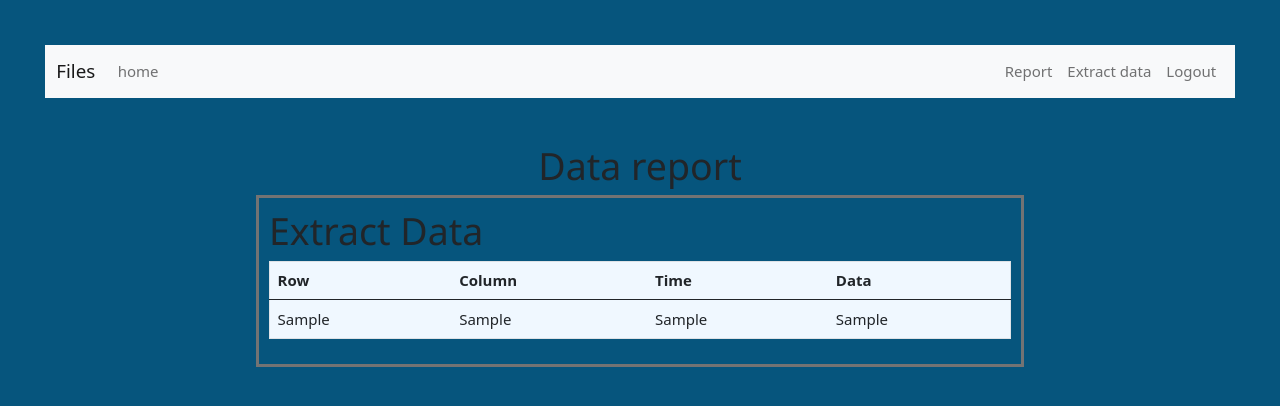
After one commit to IshkMagar/excel-scanner, a Django app: template templates/invalid.html in a window 1280 px wide. The commit adds this page. Shown: the top 406 px of the page. Run offline with Django 3.2, Linux system fonts and the light colour scheme; the template is opened without the code that fills it: most values are stand-ins (such as "Sample title", 1, 10 or a date in 2020); some libraries are stand-ins or nearby versions.

Commit message:
updata on missing, invalid and range data

```diff
--- a/requirements.txt
+++ b/requirements.txt
@@ -2,7 +2,7 @@ Django==3.2.7
 django-heroku==0.3.1
 gunicorn==20.0.4
 whitenoise==5.2.0
-openpyxl==3.0.5
+openpyxl==3.0.9
 psycopg2==2.8.6
 django-allauth==0.45.0
 python-utils>=2.5.0->django-utils2
--- /dev/null
+++ b/templates/invalid.html
@@ -0,0 +1,92 @@
+{% load static %}
+<!DOCTYPE html>
+<html>
+    <head>
+        <title>Report</title>
+        <meta name="viewport" content="width=device-width, initial-scale=1">
+        <link rel="stylesheet" href="https://www.w3schools.com/w3css/4/w3.css">
+        <link rel="stylesheet" href="https://cdnjs.cloudflare.com/ajax/libs/font-awesome/4.7.0/css/font-awesome.min.css">
+        <script type="text/javascript" charset="utf8" src="https://cdn.datatables.net/1.10.22/js/jquery.dataTables.min.js"></script>
+        <link href="https://cdn.jsdelivr.net/npm/bootstrap@5.0.2/dist/css/bootstrap.min.css" rel="stylesheet">
+        <script src="https://cdn.jsdelivr.net/npm/bootstrap@5.0.2/dist/js/bootstrap.bundle.min.js"></script>
+        <style>
+          .center{
+            margin: auto;
+            width: 60%;
+            border: 3px solid #737373;
+            padding: 10px;
+          }
+
+        table {
+            border-collapse: collapse;
+            border-spacing: 0;
+            background-color: aliceblue;
+            width: 100%;
+            border: 1px solid #ddd;
+        }
+        </style>
+  </head>
+<body style="background: #06557d;">
+  <!-- this url is for bar ( add extract page url)-->
+
+  <div class="m-5">
+    <nav class="navbar navbar-expand-lg navbar-light bg-light">
+        <div class="container-fluid">
+            <a href="#" class="navbar-brand">Files</a>
+            <button type="button" class="navbar-toggler" data-bs-toggle="collapse" data-bs-target="#navbarCollapse">
+                <span class="navbar-toggler-icon"></span>
+            </button>
+            <div class="collapse navbar-collapse" id="navbarCollapse">
+              <ul class="navbar-nav ">
+                <li class="nav-item">
+                  <a class="nav-link" href="{% url 'home' %}"> home </a>
+                </li>
+              </ul>
+
+              <ul class="navbar-nav ms-auto">
+                <li class="nav-item">
+                  <a class="nav-link" href="{% url 'upload' %}"> Report </a>
+                </li>
+                <li class="nav-item">
+                  <a class="nav-link" href="{% url 'extract' %}"> Extract data </a>
+                </li>
+                <li class="nav-item">
+                  <a class="nav-link" href="{% url 'logout' %}"> Logout </a>
+                </li>
+              </ul>
+            </div>
+        </div>
+    </nav>
+</div>
+
+  <h1 style="text-align: center"> Data report </h1>
+
+  <div class="center">
+    <h1> Extract Data </h1>
+
+    <table class="table">
+        <thead>
+
+            <th scope="col"> Row </th>
+            <th scope="col"> Column </th>
+            <th scope="col"> Time </th>
+            <th scope="col"> Data </th>
+
+        </thead>
+        <tbody>{% for info in data %}
+            <tr>
+                <td> {{info.0}} </td>
+                <td> {{info.1}} </td>
+                <td> {{info.2}} </td>
+                <td> {{info.3}} </td>
+            </tr>
+          {% endfor %}
+
+        </tbody>
+    </table>
+
+
+  </div>
+
+</body>
+</html>
```
Also changed, not shown: excel/views.py (+56 -6 lines), next week.txt (+5 -4 lines), templates/extract.html (+7 -1 lines), templates/missing.html (added, +88 -0 lines), db.sqlite3.
